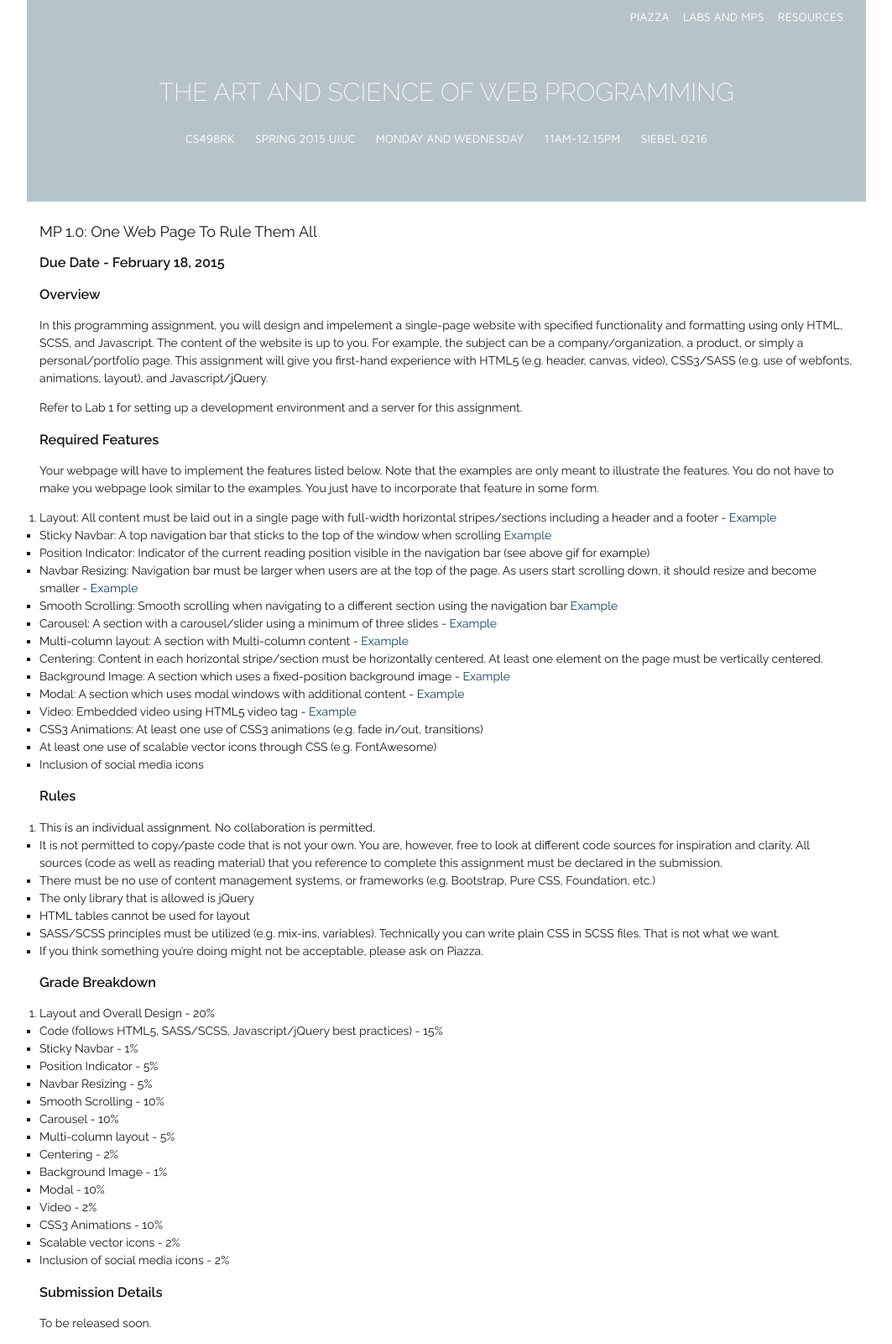
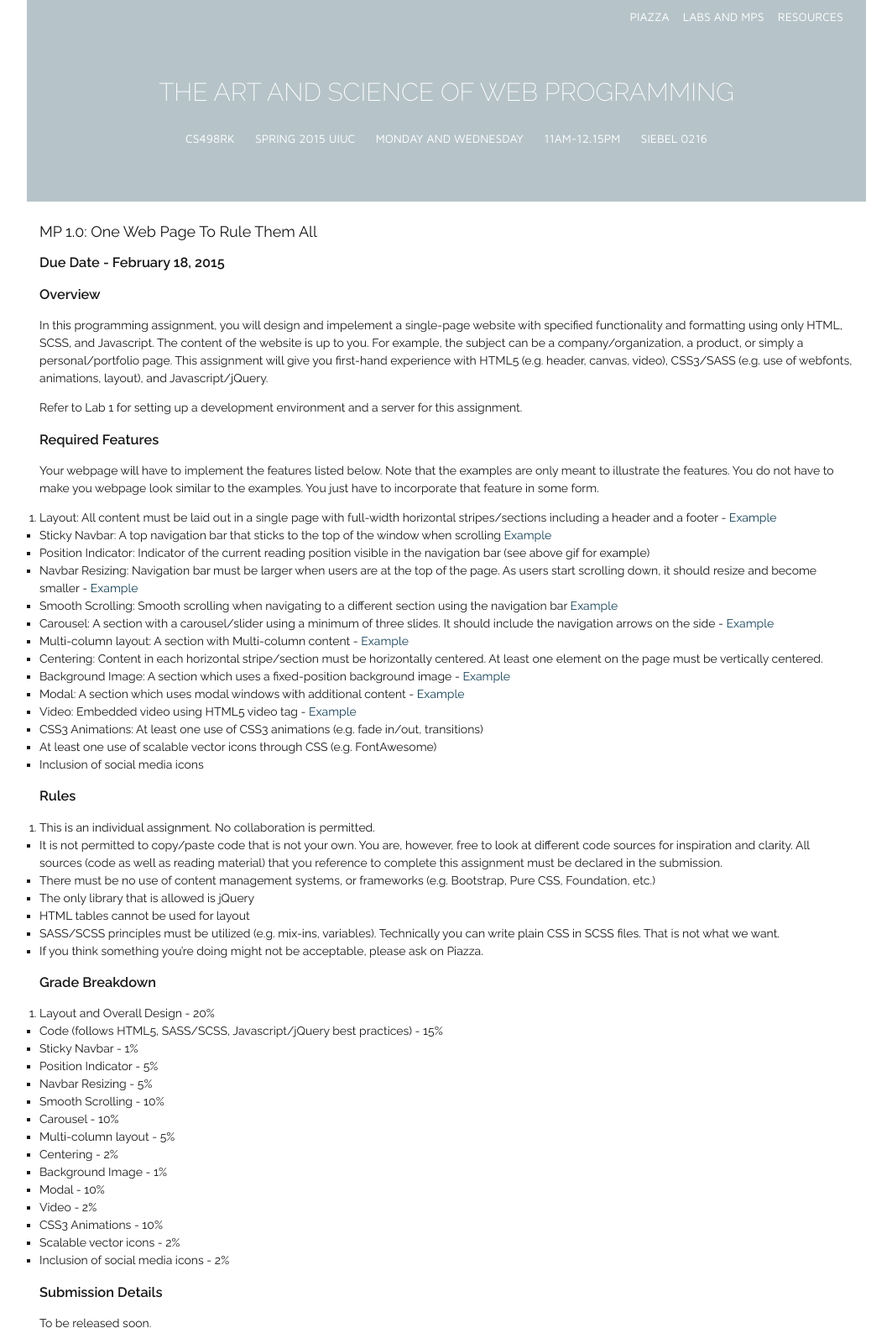
Before and after one commit to biplabdeka/fa2016, a Jekyll site: the page built from _posts/2015-2-8-MP-1.md, in a window 1280 px wide. Shown: the whole page at 84% size, without its empty margins (108-1171 px from the left). Built offline with Jekyll 4.4.1, drawn with Linux system fonts in a browser that asks for light colours; nearby versions of some CDN libraries; Markdown is read by kramdown in place of the engine named in the settings.

Commit message:
Update 2015-2-8-MP-1.md

```diff
--- a/_posts/2015-2-8-MP-1.md
+++ b/_posts/2015-2-8-MP-1.md
@@ -19,7 +19,7 @@ Your webpage will have to implement the features listed below. Note that the exa
 +	Position Indicator: Indicator of the current reading position visible in the navigation bar (see above gif for example)
 + 	Navbar Resizing: Navigation bar must be larger when users are at the top of the page. As users start scrolling down, it should resize and become smaller - [Example](http://courses.engr.illinois.edu/cs498rk1/images/mp1/4.gif)
 +	Smooth Scrolling: Smooth scrolling when navigating to a different section using the navigation bar [Example](http://courses.engr.illinois.edu/cs498rk1/images/mp1/5.gif)
-+	Carousel: A section with a carousel/slider using a minimum of three slides - [Example](http://courses.engr.illinois.edu/cs498rk1/images/mp1/6.gif)
++	Carousel: A section with a carousel/slider using a minimum of three slides. It should include the navigation arrows on the side - [Example](http://courses.engr.illinois.edu/cs498rk1/images/mp1/6.gif)
 +  	Multi-column layout: A section with Multi-column content - [Example](http://courses.engr.illinois.edu/cs498rk1/images/mp1/8.png)
 +	Centering: Content in each horizontal stripe/section must be horizontally centered. At least one element on the page must be vertically centered.
 +	Background Image: A section which uses a fixed-position background image - [Example](http://courses.engr.illinois.edu/cs498rk1/images/mp1/9.gif)
```
